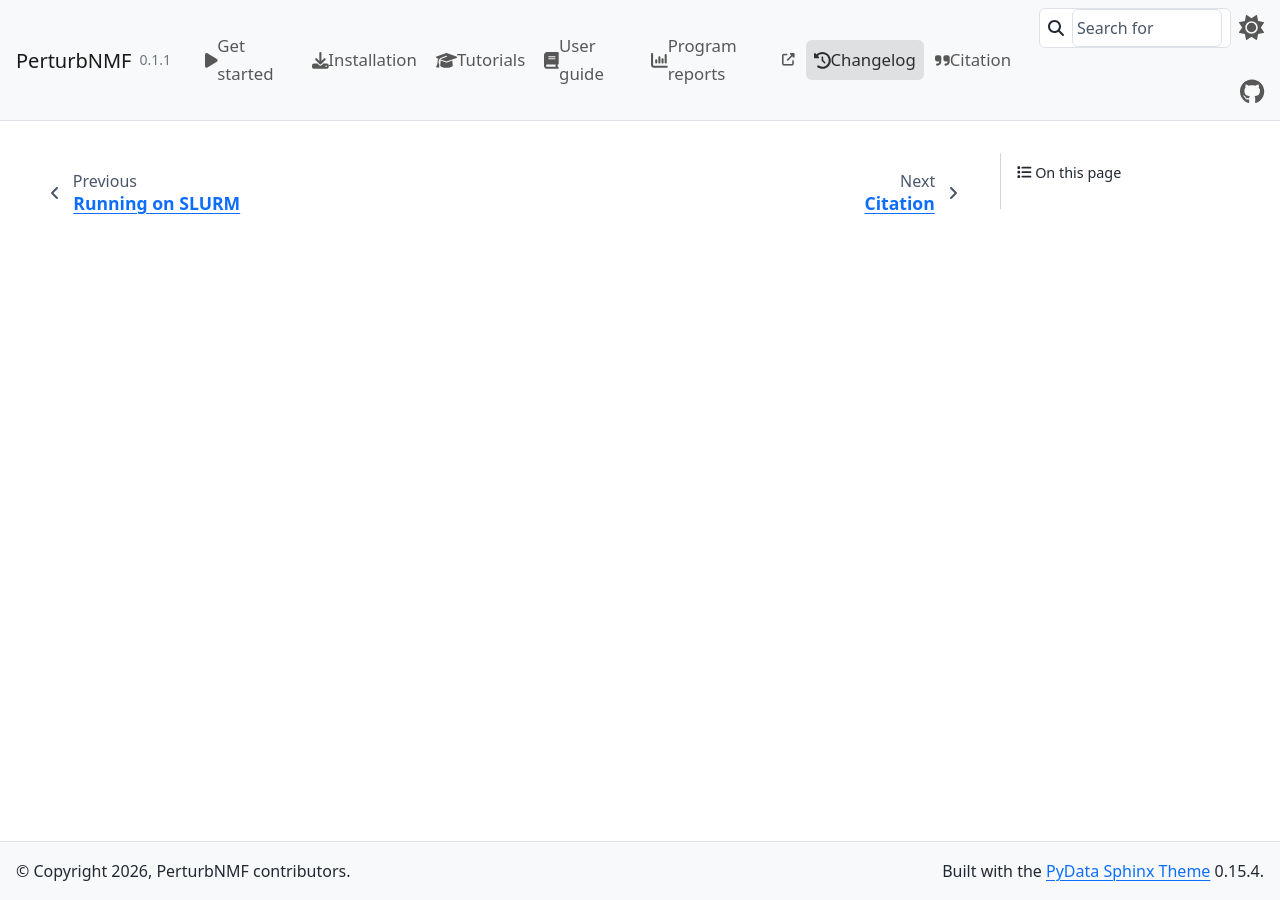
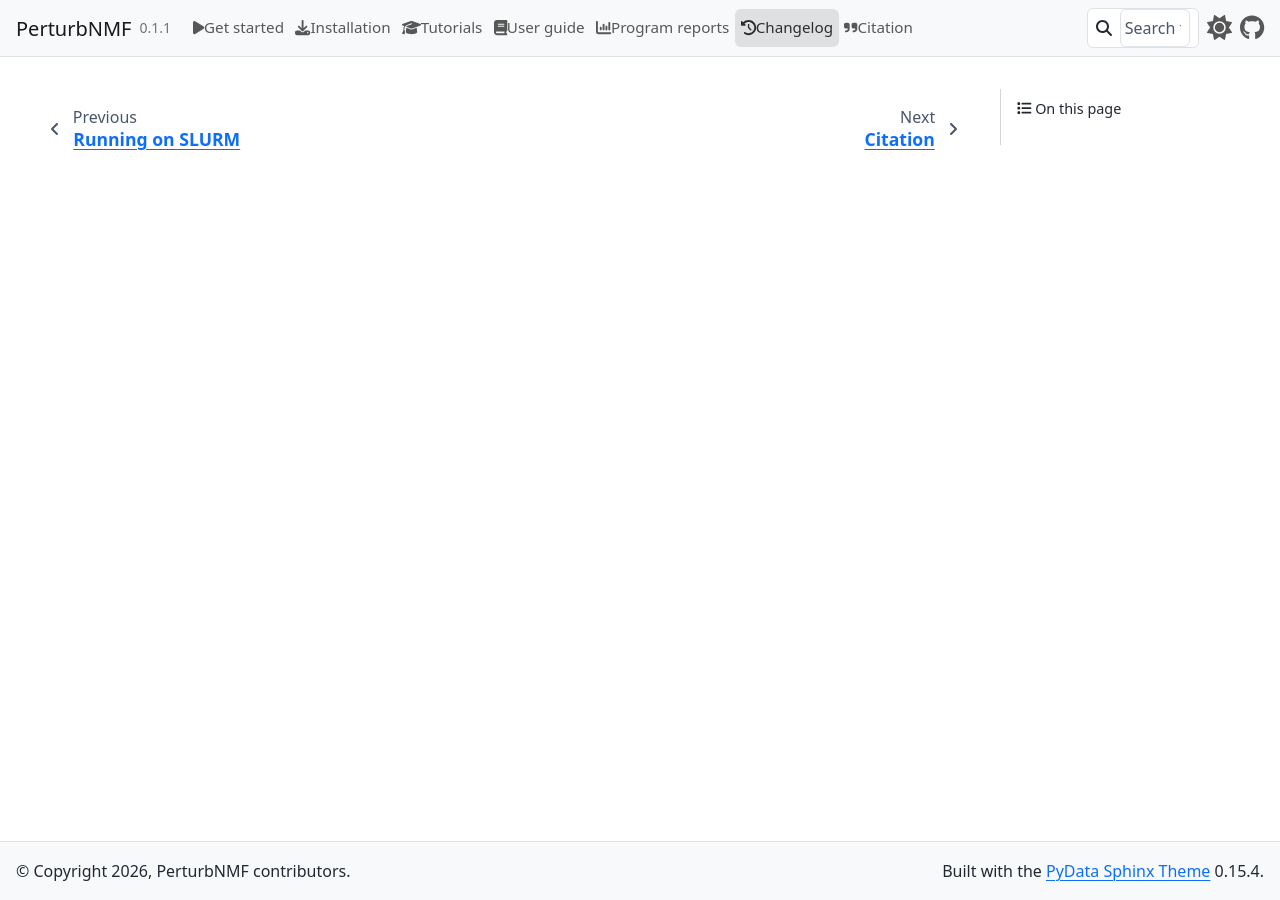
Before and after one commit to EngreitzLab/PerturbNMF, a Sphinx documentation site: the page built from docs/changelog.md, in a window 1280 px wide. Built offline with Sphinx 7.4.7 and the PyData theme 0.15.4, drawn with Linux system fonts in a browser that asks for light colours; pages that are not in the unit, such as notebooks, are missing from menus.

Commit message:
Keep the docs navbar on one row at laptop widths
Hide the external-link arrow, tighten link spacing, and shrink the search
box (and finally the icons) as the window narrows.

Co-Authored-By: Claude Opus 5.5 (1M context) <noreply@anthropic.com>

```diff
--- a/docs/_static/custom.css
+++ b/docs/_static/custom.css
@@ -65,12 +65,13 @@ html[data-theme="dark"] {
 .bd-header ul.navbar-nav > li.nav-item { margin: 0 0.1rem; }
 .bd-header ul.navbar-nav > li.nav-item > .nav-link {
   color: var(--pnmf-nav);
-  padding: 0.4rem 0.5rem;
-  font-size: 1.05rem;
+  padding: 0.4rem 0.45rem;
+  font-size: 1rem;
   font-weight: 400;
   border-radius: 0.375rem;
 }
 .bd-header ul.navbar-nav > li.nav-item > .nav-link i { margin-right: 0.3rem; }
+.bd-header ul.navbar-nav > li.nav-item > .nav-link.nav-external::after { display: none; } /* no external-link arrow */
 .bd-header ul.navbar-nav > li.nav-item > .nav-link:hover {
   color: var(--pnmf-nav-strong);
   text-decoration: none;
@@ -90,7 +91,7 @@ html[data-theme="dark"] {
 
 /* Search box styled as a Bootstrap .form-control. */
 .bd-header .bd-search {
-  width: 12rem;
+  width: 10rem;
   margin: 0;
   padding: 0 0.5rem;
   background: var(--pnmf-search-bg);
@@ -117,3 +118,14 @@ html[data-theme="dark"] {
 .home-sidebar li { margin: 0.15rem 0; }
 
 .bd-footer { background-color: var(--pnmf-bar-bg); border-top: 1px solid var(--pnmf-bar-border); }
+
+/* Laptop widths: keep the navbar on one row until the theme collapses it (<960px). */
+@media (max-width: 1300px) {
+  .bd-header .bd-search { width: 7rem; }
+  .bd-header ul.navbar-nav > li.nav-item { margin: 0; }
+  .bd-header ul.navbar-nav > li.nav-item > .nav-link { padding: 0.4rem 0.35rem; font-size: 0.95rem; }
+  .bd-header .navbar-header-items__center { margin-left: 0.5rem; }
+}
+@media (max-width: 1140px) {
+  .bd-header ul.navbar-nav > li.nav-item > .nav-link i { display: none; } /* drop icons before wrapping */
+}
```
